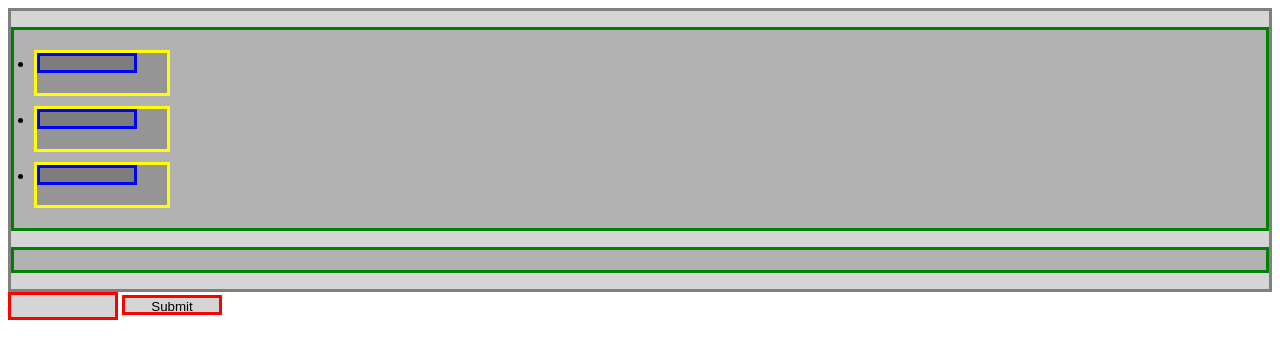
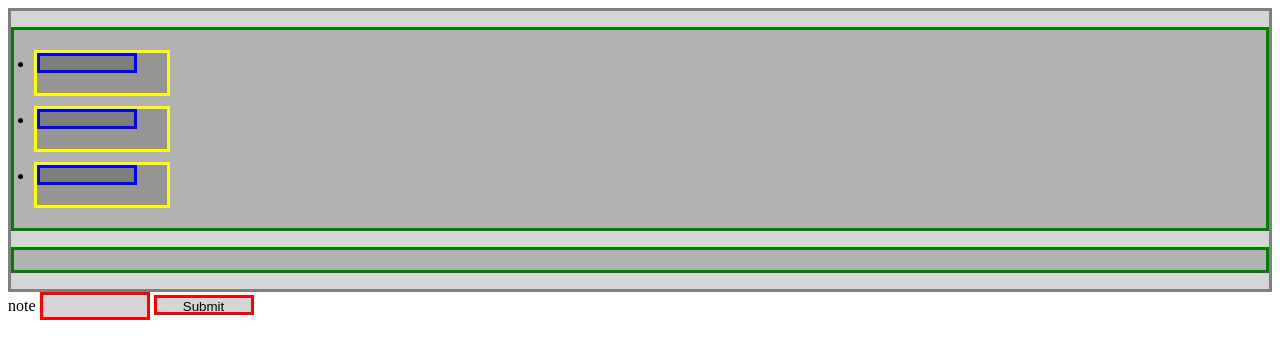
Before and after one commit to WebAhead5/w4-todo-JDMR, a website: page index.html in a window 1280 px wide. Drawn offline with Linux system fonts and the light colour scheme.

Commit message:
f: package.json modifications

```diff
--- a/index.html
+++ b/index.html
@@ -11,6 +11,7 @@
         </ul>
     </div>
     <form id="add-todo">
+      <label for="description">note</label>
       <input type="text" name="description" value="">
       <input type="submit" name="" value="Submit">
     </form>
--- a/package.json
+++ b/package.json
@@ -4,7 +4,7 @@
   "description": "Moris Rafol and James Daniels to-do list app with TDD",
   "main": "index.js",
   "scripts": {
-    "test": "tape ./tests/test.js | tap-spec",
+    "test": "tape ./tests/**/*.js | tap-spec",
     "nyc": "nyc --reporter=lcov --reporter=text npm test"
   },
   "repository": {
```
